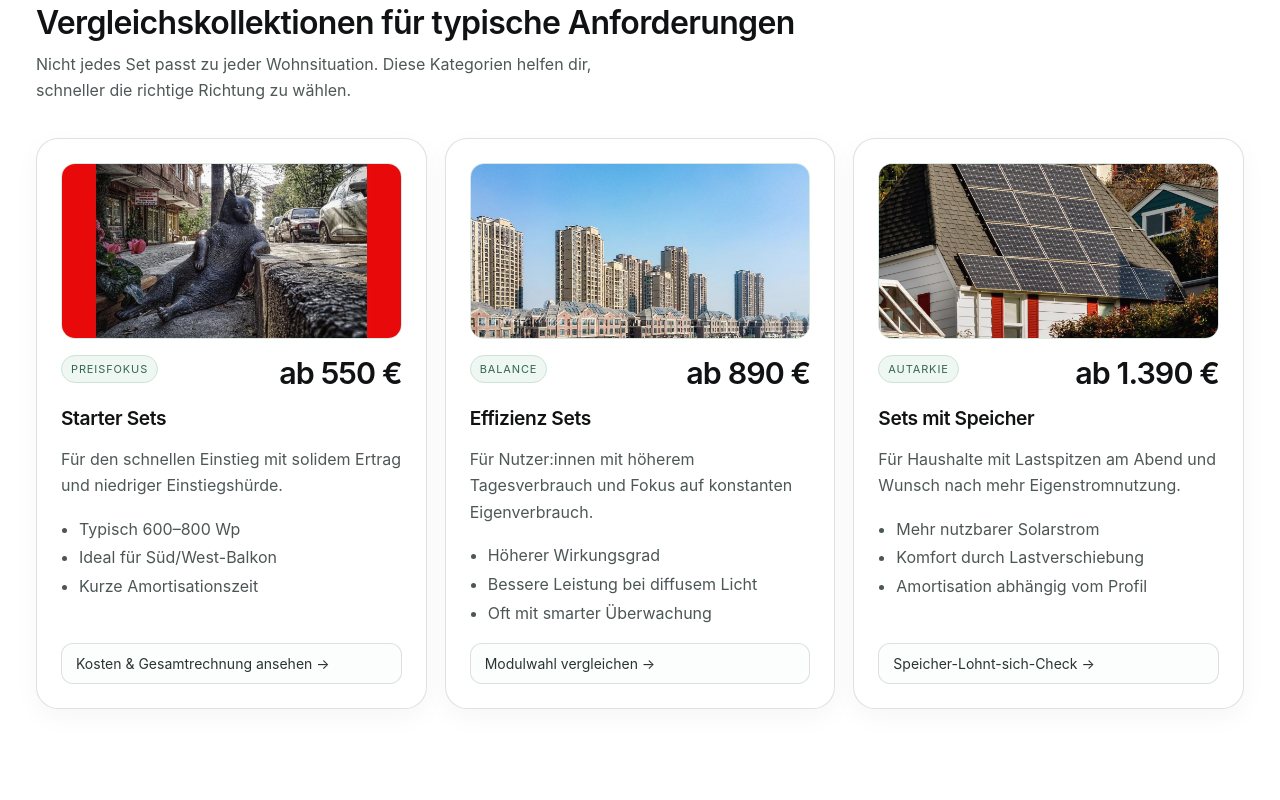
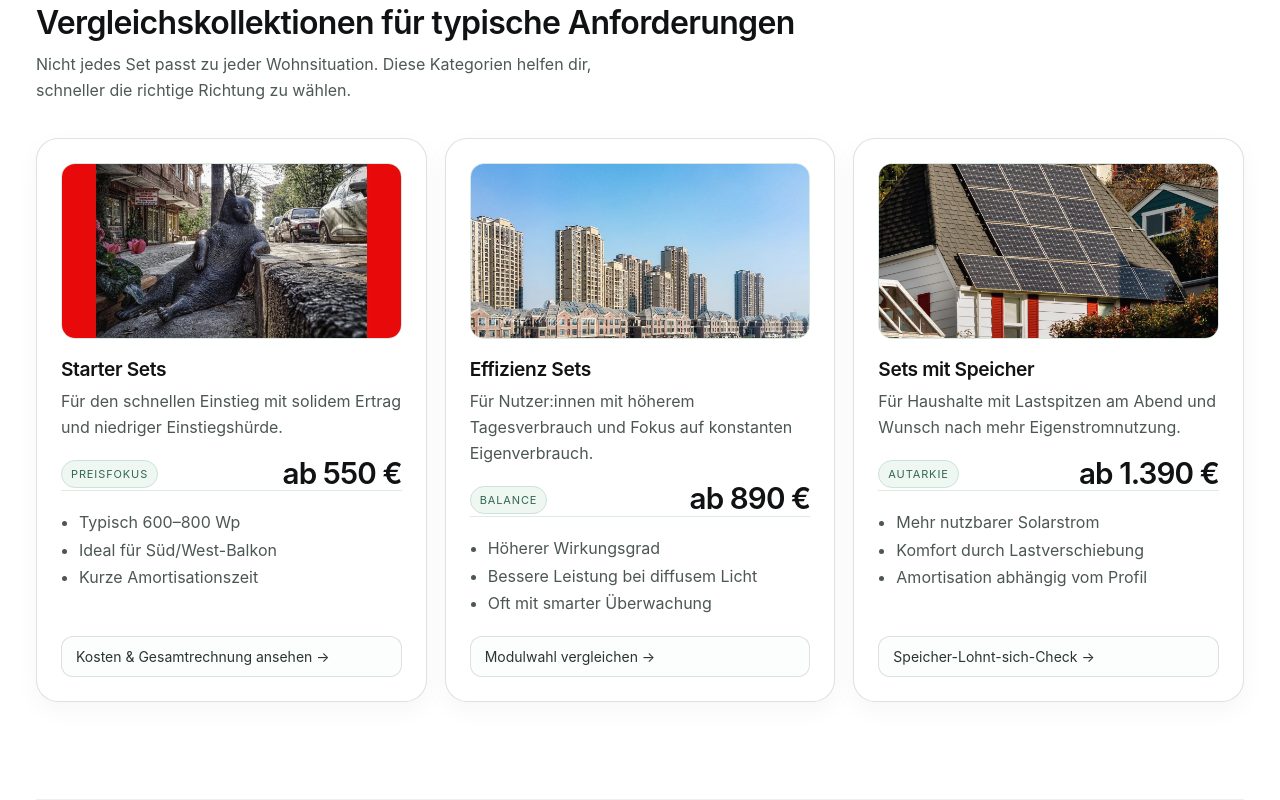
Before and after one commit to openclawwet/balkonkraftwerk-vergleich, a plain HTML site: page index.html in a window 1280 px wide. Shown: the part 1420-2220 px from the top of the page. Drawn offline with Linux system fonts and the light colour scheme; no server answers.

Commit message:
Refine card internals and simplify contact section composition

```diff
--- a/index.html
+++ b/index.html
@@ -123,15 +123,18 @@
     .cards-3{display:grid;grid-template-columns:repeat(3,1fr);gap:18px;align-items:stretch}
     .compare-card{
       border:1px solid var(--line-soft);border-radius:22px;padding:24px;background:#fff;
-      display:flex;flex-direction:column;gap:16px;min-height:468px;box-shadow:0 8px 26px rgba(19,28,27,.04)
+      display:flex;flex-direction:column;gap:18px;min-height:476px;box-shadow:0 8px 26px rgba(19,28,27,.04)
     }
     .compare-media{height:176px;border-radius:14px;border:1px solid #d8e9e2;background:linear-gradient(160deg,#eef8f3 0%,#ffffff 100%);overflow:hidden;position:relative}
     .compare-media img{width:100%;height:100%;object-fit:cover;display:block;filter:saturate(.9) contrast(.96) brightness(1.01)}
-    .compare-top{display:flex;justify-content:space-between;align-items:flex-start;gap:12px}
+    .compare-title{display:grid;gap:8px}
+    .compare-title h3{margin:0;line-height:1.25}
+    .compare-title p{margin:0;color:#4c5655;line-height:1.62}
+    .compare-top{display:flex;justify-content:space-between;align-items:flex-end;gap:12px;padding-bottom:2px;border-bottom:1px solid #ddebe5}
     .tag{font-size:11px;letter-spacing:.08em;text-transform:uppercase;color:#356655;background:#eff7f3;border:1px solid #cde2da;padding:6px 9px;border-radius:999px;width:max-content}
-    .price{font-size:1.9rem;font-weight:600;letter-spacing:-.03em;color:#101213}
-    .compare-card ul{margin:0;padding-left:18px;color:#4c5655;line-height:1.8}
-    .compare-card .cta{margin-top:auto;padding:11px 14px;border:1px solid var(--line-soft);border-radius:12px;font-size:14px;color:#2a3433;background:#fbfefd}
+    .price{font-size:1.85rem;font-weight:600;letter-spacing:-.03em;color:#101213;line-height:1}
+    .compare-card ul{margin:0;padding-left:18px;color:#4c5655;line-height:1.72}
+    .compare-card .cta{margin-top:auto;padding:11px 14px;border:1px solid var(--line-soft);border-radius:12px;font-size:14px;color:#2a3433;background:#fbfefd;display:inline-flex;align-items:center;gap:6px}
 
     .calculator-wrap{display:grid;grid-template-columns:1.05fr .95fr;gap:18px}
     .panel{border:1px solid var(--line-soft);border-radius:22px;background:#fff;padding:26px;box-shadow:0 8px 24px rgba(17,28,24,.035)}
@@ -161,6 +164,8 @@
       background:linear-gradient(180deg,#f6fcf8 0%, #fff 86%);
       display:grid;grid-template-columns:1.08fr .92fr;gap:32px;align-items:start
     }
+    .lead-copy h2{margin:14px 0 0;font-size:clamp(2rem,3vw,2.55rem);line-height:1.14;letter-spacing:-.02em}
+    .lead-copy p{margin-top:14px;font-size:1.03rem;line-height:1.72;color:#41514d;max-width:56ch}
     .lead-form{max-width:520px;justify-self:end;border:1px solid var(--line-soft);border-radius:18px;background:#fff;padding:22px}
     .lead-grid{display:grid;grid-template-columns:1fr 1fr;gap:10px}
     .lead-form label{display:block;font-size:12px;color:#556361;margin-bottom:6px}
@@ -302,9 +307,11 @@
             <div class="compare-media">
               <img src="/assets/media/starter-set.jpg" alt="Balkonkraftwerk Starter-Set auf modernem Balkon" loading="lazy" decoding="async">
             </div>
+            <div class="compare-title">
+              <h3>Starter Sets</h3>
+              <p>Für den schnellen Einstieg mit solidem Ertrag und niedriger Einstiegshürde.</p>
+            </div>
             <div class="compare-top"><span class="tag">Preisfokus</span><div class="price">ab 550 €</div></div>
-            <h3>Starter Sets</h3>
-            <p>Für den schnellen Einstieg mit solidem Ertrag und niedriger Einstiegshürde.</p>
             <ul>
               <li>Typisch 600–800 Wp</li>
               <li>Ideal für Süd/West-Balkon</li>
@@ -317,9 +324,11 @@
             <div class="compare-media">
               <img src="/assets/media/effizienz-set.jpg" alt="Effizienz-Balkonkraftwerk mit leistungsstarken Solarmodulen" loading="lazy" decoding="async">
             </div>
+            <div class="compare-title">
+              <h3>Effizienz Sets</h3>
+              <p>Für Nutzer:innen mit höherem Tagesverbrauch und Fokus auf konstanten Eigenverbrauch.</p>
+            </div>
             <div class="compare-top"><span class="tag">Balance</span><div class="price">ab 890 €</div></div>
-            <h3>Effizienz Sets</h3>
-            <p>Für Nutzer:innen mit höherem Tagesverbrauch und Fokus auf konstanten Eigenverbrauch.</p>
             <ul>
               <li>Höherer Wirkungsgrad</li>
               <li>Bessere Leistung bei diffusem Licht</li>
@@ -332,9 +341,11 @@
             <div class="compare-media">
               <img src="/assets/media/speicher-set.jpg" alt="Balkonkraftwerk-Set mit Batteriespeicher für Abendverbrauch" loading="lazy" decoding="async">
             </div>
+            <div class="compare-title">
+              <h3>Sets mit Speicher</h3>
+              <p>Für Haushalte mit Lastspitzen am Abend und Wunsch nach mehr Eigenstromnutzung.</p>
+            </div>
             <div class="compare-top"><span class="tag">Autarkie</span><div class="price">ab 1.390 €</div></div>
-            <h3>Sets mit Speicher</h3>
-            <p>Für Haushalte mit Lastspitzen am Abend und Wunsch nach mehr Eigenstromnutzung.</p>
             <ul>
               <li>Mehr nutzbarer Solarstrom</li>
               <li>Komfort durch Lastverschiebung</li>
@@ -424,10 +435,10 @@
     <section class="section">
       <div class="container">
         <div class="cta-block">
-          <div>
+          <div class="lead-copy">
             <span class="eyebrow"><span class="dot"></span>Persönliche Ersteinschätzung</span>
-            <h2 style="margin-top:14px">Du willst Klarheit statt Datenchaos?</h2>
-            <p style="margin-top:14px">Schick uns deine Eckdaten. Du erhältst eine strukturierte Rückmeldung mit sinnvollen nächsten Schritten – ohne Verkaufsdruck.</p>
+            <h2>Du willst Klarheit statt Datenchaos?</h2>
+            <p>Schick uns deine Eckdaten. Du erhältst eine strukturierte Rückmeldung mit sinnvollen nächsten Schritten – ohne Verkaufsdruck.</p>
           </div>
 
           <form class="lead-form" id="lead-form">
```
